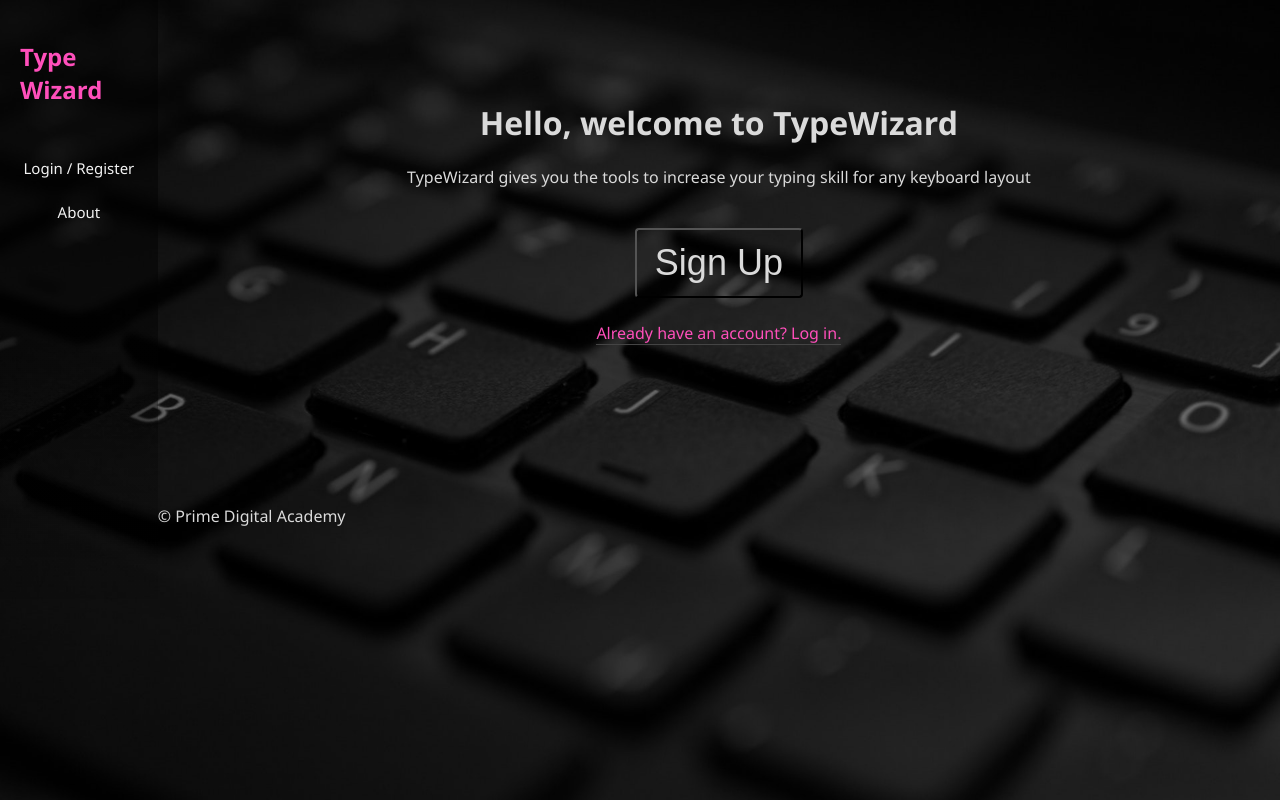
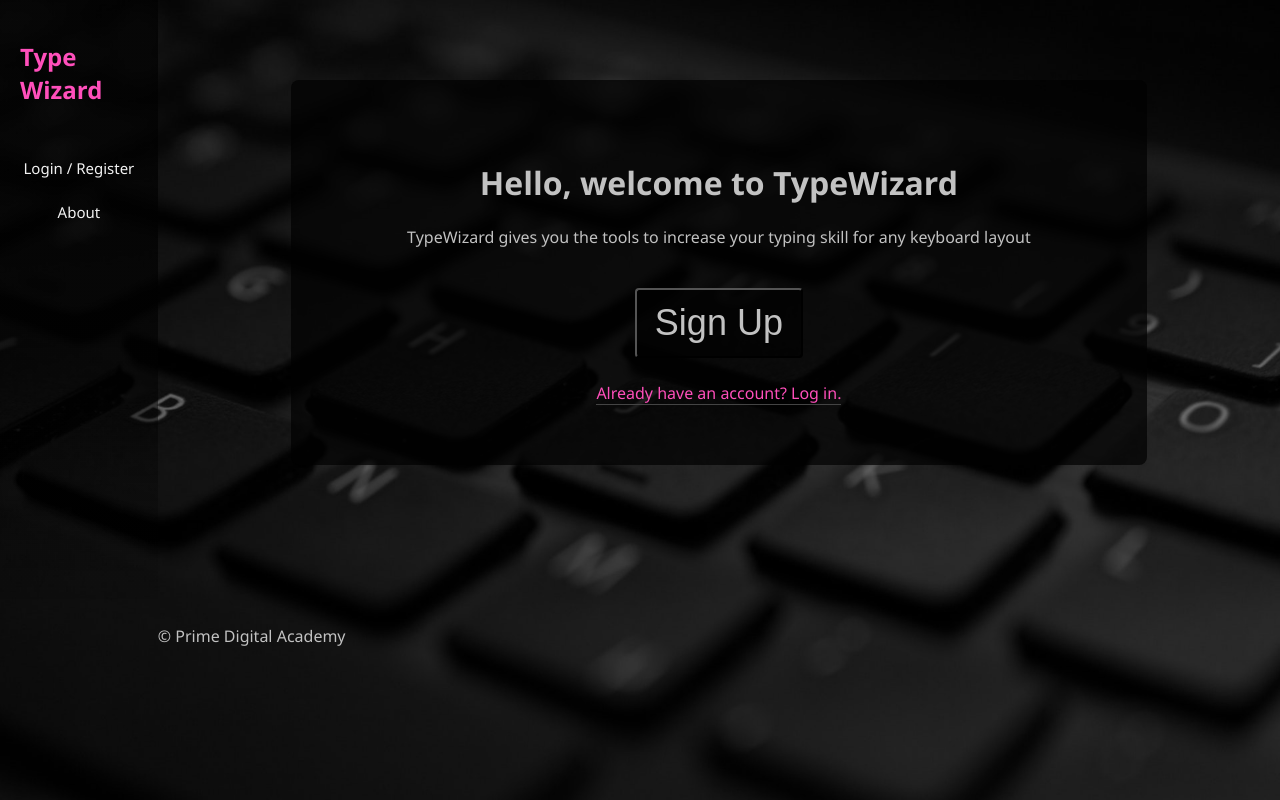
Before and after one commit to leodasso/type-wizard, a React (Create React App) app: page /home#/play in a window 1280 px wide. Built offline with nearby package versions, Linux system fonts and the light colour scheme; no server answers.

Commit message:
continue styling splash screen

```diff
--- a/src/components/App/App.css
+++ b/src/components/App/App.css
@@ -1,9 +1,9 @@
 :root {
     --default-color: rgb(161, 161, 161);
     --primary-color: rgb(255, 79, 187);
-    --secondary-color: rgb(218, 218, 218);
+    --secondary-color: rgb(194, 194, 194);
 
-    --deep-black: rgba(2, 2, 2, .5);
+    --deep-black: rgba(2, 2, 2, 0.719);
     --matte-black: rgb(40, 40, 40);
     --bg-pink:   #351836;
 
--- a/src/components/Splash/Splash.css
+++ b/src/components/Splash/Splash.css
@@ -1,7 +1,10 @@
 .splash {
     text-align: center;
-    margin-top: 80px;
-    margin-bottom: 80px;
+    margin: 80px auto;
+    padding: 60px 35px;
+    width: 70%;
+    background-color: var(--deep-black);
+    border-radius: 8px;
 }
 
 .hero-button {
@@ -18,7 +21,7 @@
     border-color: var(--primary-color);
     color: var(--primary-color);
     transform: translateY(-2px);
-    box-shadow: 0px 8px 8px rgb(0, 0, 0);
+    box-shadow: 0px 8px 8px var(--bg-pink);
 
 }
 
```
